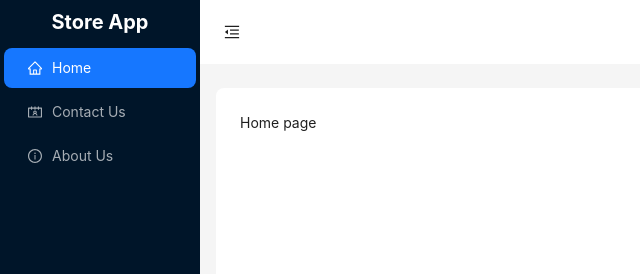
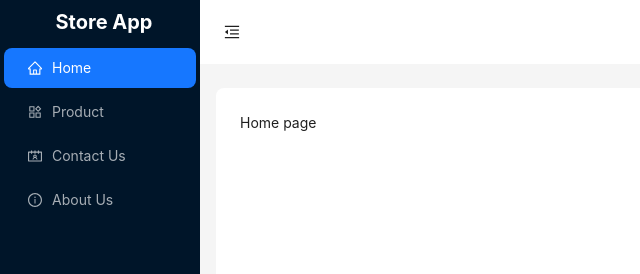
Before and after one commit to efektenang/store-app, a Next.js app: page / in a window 1280 px wide. Shown: the top 274 px of the page, without its empty margins (0-640 px from the left). Built offline with nearby package versions, Linux system fonts and the light colour scheme.

Commit message:
update product list

```diff
--- /dev/null
+++ b/src/app/product/page.tsx
@@ -0,0 +1,29 @@
+import CardProduct from '@/components/CardProduct'
+import Title from 'antd/es/typography/Title'
+import React from 'react'
+
+async function getProducts() {
+    const result = await fetch('https://fakestoreapi.com/products')
+
+    if (!result.ok) throw new Error("Failed to fetch data.")
+
+    return result.json()
+}
+
+export default async function ProductPage() {
+    const products = await getProducts()
+    return (
+        <div>
+            <Title level={3}>Our Product</Title>
+
+
+            <div className='bg-black block'>
+                {products.length > 0 && products.map((product: any) => (
+                    <div key={product.id}>
+                        <CardProduct title={product.title} price={product.price} description={product.description} image={product.image} />
+                    </div>
+                ))}
+            </div>
+        </div>
+    )
+}
--- /dev/null
+++ b/src/components/CardProduct.tsx
@@ -0,0 +1,32 @@
+import React from 'react';
+import { EditOutlined, EllipsisOutlined, SettingOutlined } from '@ant-design/icons';
+import Card from 'antd/es/card/Card';
+import Meta from 'antd/es/card/Meta';
+
+type ProductData = {
+    title: string;
+    price: number;
+    description: string;
+    image: string;
+}
+
+
+const CardProduct = (data: ProductData) => {
+    return (
+        <Card
+            hoverable
+            style={{ width: 240 }}
+            cover={<img alt="example" src={data.image} />}
+            actions={[
+                <SettingOutlined key="setting" />,
+                <EditOutlined key="edit" />,
+                <EllipsisOutlined key="ellipsis" />,
+            ]}
+        >
+
+            <Meta title={data.title} description={data.description} />
+        </Card>
+    )
+};
+
+export default CardProduct;
--- a/src/components/Siderbar.tsx
+++ b/src/components/Siderbar.tsx
@@ -1,7 +1,54 @@
+import { Menu } from 'antd'
+import Link from 'next/link'
 import React from 'react'
+import {
+  InfoCircleOutlined,
+  HomeOutlined,
+  ContactsOutlined,
+  ProductOutlined
+} from '@ant-design/icons';
 
 export default function Sidebar() {
   return (
-    <div>Sidebar</div>
+    <div>
+      <div className="grid text-white text-xl font-bold py-2 ml-2 justify-items-center">
+        Store App
+      </div>
+      <Menu
+        theme="dark"
+        mode="inline"
+        defaultSelectedKeys={['1']}
+        items={[
+          {
+            key: '1',
+            icon: <HomeOutlined />,
+            label: (
+              <Link href={'/'}>Home</Link>
+            ),
+          },
+          {
+            key: '2',
+            icon: <ProductOutlined />,
+            label: (
+              <Link href={'/product'}>Product</Link>
+            ),
+          },
+          {
+            key: '3',
+            icon: <ContactsOutlined />,
+            label: (
+              <Link href={'/contact'}>Contact Us</Link>
+            ),
+          },
+          {
+            key: '4',
+            icon: <InfoCircleOutlined />,
+            label: (
+              <Link href={'/about'}>About Us</Link>
+            ),
+          },
+        ]}
+      />
+    </div>
   )
 }
--- a/src/components/Template.tsx
+++ b/src/components/Template.tsx
@@ -10,6 +10,7 @@ import {
 } from '@ant-design/icons';
 import { Button, Layout, Menu, theme } from 'antd';
 import Link from 'next/link';
+import Sidebar from './Siderbar';
 
 const { Header, Sider, Content } = Layout;
 
@@ -21,37 +22,7 @@ export default function Template({ children }: { children: React.ReactNode }) {
     return (
         <Layout className='h-screen'>
             <Sider trigger={null} collapsible collapsed={collapsed}>
-                <div className="grid text-white text-xl font-bold py-2 justify-items-center">
-                    Store App
-                </div>
-                <Menu
-                    theme="dark"
-                    mode="inline"
-                    defaultSelectedKeys={['1']}
-                    items={[
-                        {
-                            key: '1',
-                            icon: <HomeOutlined />,
-                            label: (
-                                <Link href={'/'}>Home</Link>
-                            ),
-                        },
-                        {
-                            key: '2',
-                            icon: <ContactsOutlined />,
-                            label: (
-                                <Link href={'/contact'}>Contact Us</Link>
-                            ),
-                        },
-                        {
-                            key: '3',
-                            icon: <InfoCircleOutlined />,
-                            label: (
-                                <Link href={'/about'}>About Us</Link>
-                            ),
-                        },
-                    ]}
-                />
+                <Sidebar />
             </Sider>
             <Layout>
                 <Header style={{ padding: 0, background: colorBgContainer }}>
```
